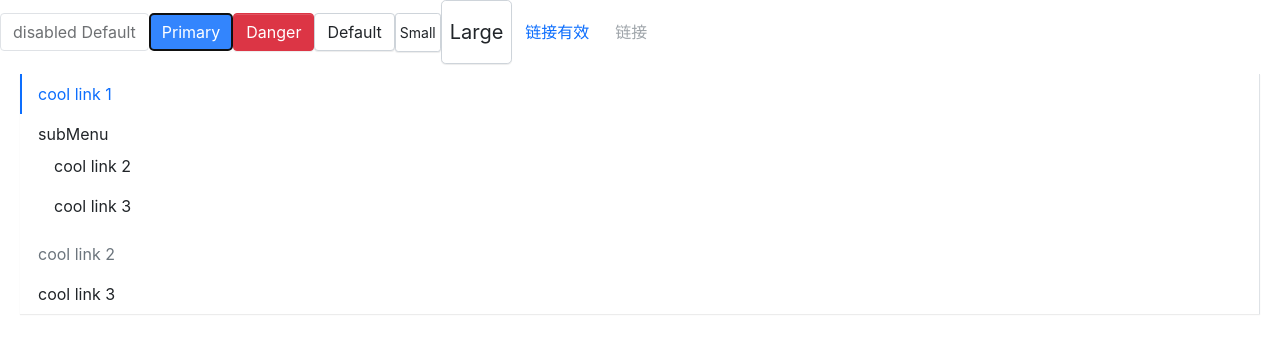
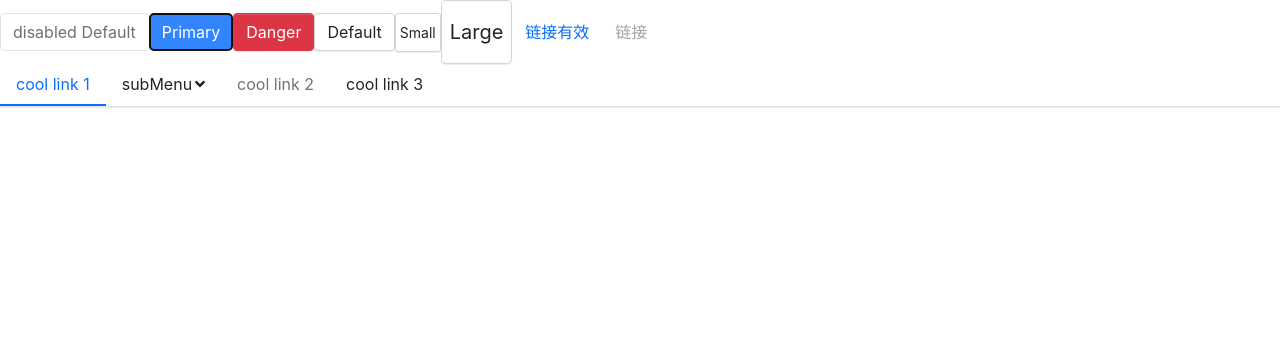
Before and after one commit to haixin-fang/starfish-ui, a React (Create React App) app: page / in a window 1280 px wide. Shown: the top 354 px of the page. Built offline with nearby package versions, Linux system fonts and the light colour scheme.

Commit message:
finish Icon component and style

```diff
--- a/package.json
+++ b/package.json
@@ -5,6 +5,9 @@
   "author": "Haixin Fang",
   "private": false,
   "dependencies": {
+    "@fortawesome/fontawesome-svg-core": "^1.2.29",
+    "@fortawesome/free-solid-svg-icons": "^5.13.1",
+    "@fortawesome/react-fontawesome": "^0.1.11",
     "@testing-library/jest-dom": "^4.2.4",
     "@testing-library/react": "^9.5.0",
     "@testing-library/user-event": "^7.2.1",
--- a/src/App.tsx
+++ b/src/App.tsx
@@ -1,11 +1,20 @@
 import React from 'react';
-import Button, {ButtonSize, ButtonType} from './components/Button/button'
+import Button, { ButtonSize, ButtonType } from './components/Button/button'
+// import { FontAwesomeIcon } from '@fortawesome/react-fontawesome'
+// import { faCoffee } from '@fortawesome/free-solid-svg-icons'
+// import { library } from '@fortawesome/fontawesome-svg-core'
+// import { fas } from '@fortawesome/free-solid-svg-icons'
+// import { faCheckSquare, faCoffee } from '@fortawesome/free-solid-svg-icons'
 import Menu from './components/Menu/menu'
 import MenuItem from './components/Menu/menuItem'
 import SubMenu from './components/Menu/subMenu'
+// import Icon from './components/Icon/icon'
+// library.add(fas) // 把所有相关的图标一起引用
 const App = () => {
   return (
     <div>
+      {/* <FontAwesomeIcon icon={faCoffee} size="10x"/> */}
+      {/* <Icon theme='danger' icon='arrow-down' size="10x"/> */}
       <div className='button'>
         <Button disabled>disabled Default</Button>
         <Button btnType={ButtonType.Primary} autoFocus>Primary</Button>
@@ -17,7 +26,7 @@
         <Button btnType={ButtonType.Link} href="https://www.baidu.com" disabled>链接</Button>
       </div>
       <div className='menu1'>
-        <Menu defaultIndex='0' mode='vertical' defaultOpenSubMenu={['1']}>
+        <Menu defaultIndex='0' defaultOpenSubMenu={['1']}>
           <MenuItem >
             cool link 1
           </MenuItem>
--- /dev/null
+++ b/src/components/Icon/_style.scss
@@ -0,0 +1,6 @@
+
+@each $key, $value in $theme-colors {
+    .icon-#{$key} {
+        color: $value
+    }
+}
--- /dev/null
+++ b/src/components/Icon/icon.tsx
@@ -0,0 +1,20 @@
+import React from 'react'
+import classNames from 'classnames'
+import { FontAwesomeIcon, FontAwesomeIconProps } from '@fortawesome/react-fontawesome'
+
+export type ThemeProps = 'primary' | 'secondary' | 'success' | 'info' | 'warning' | 'danger' | 'light' | 'dark'
+
+export interface IconProps extends FontAwesomeIconProps {
+    theme?: ThemeProps
+}
+
+const Icon: React.FC<IconProps> = (props) => {
+    const {className, theme, ...restProps} = props
+    const classes = classNames('icon', className, {
+        [`icon-${theme}`]: theme
+    })
+    return (
+        <FontAwesomeIcon className={classes} {...restProps} />
+    )
+}
+export default Icon
--- a/src/components/Menu/subMenu.tsx
+++ b/src/components/Menu/subMenu.tsx
@@ -1,7 +1,11 @@
 import React, {useContext, useState, FunctionComponentElement} from 'react'
+import Icon from '../Icon/icon'
+import { library } from '@fortawesome/fontawesome-svg-core'
+import { fas } from '@fortawesome/free-solid-svg-icons'
 import classNames from 'classnames'
 import {MenuContext} from './menu'
 import {MenuItemProps} from './menuItem'
+library.add(fas)
 
 export interface SubMenuProps {
     index?: string;
@@ -64,6 +68,7 @@
         <li key={index} className={classes} {...mouseEvents}>
             <div className="submenu-title" {...clickEvents}>
                 {title}
+                <Icon icon="angle-down" className="arrow-icon"/>
             </div>
             {renderChildren()}
         </li>
--- a/src/styles/_variables.scss
+++ b/src/styles/_variables.scss
@@ -29,6 +29,20 @@
 $danger:        $red !default;
 $light:         $gray-100 !default;
 $dark:          $gray-800 !default;
+
+// 使用了sass的map ，相当于js中的obj
+$theme-colors:
+(
+  "primary":    $primary,
+  "secondary":  $secondary,
+  "success":    $success,
+  "info":       $info,
+  "warning":    $warning,
+  "danger":     $danger,
+  "light":      $light,
+  "dark":       $dark
+);
+
 
 // 主要字体家族
 $font-family-sans-serif:      -apple-system, BlinkMacSystemFont, "Segoe UI", Roboto, "Helvetica Neue", Arial, "Noto Sans", sans-serif, "Apple Color Emoji", "Segoe UI Emoji", "Segoe UI Symbol", "Noto Color Emoji" !default;
--- a/src/styles/index.scss
+++ b/src/styles/index.scss
@@ -10,4 +10,7 @@
 @import '../components/Button/style';
 
 // menu
-@import '../components/Menu/style'
+@import '../components/Menu/style';
+
+// icon
+@import '../components/Icon/style'
```
